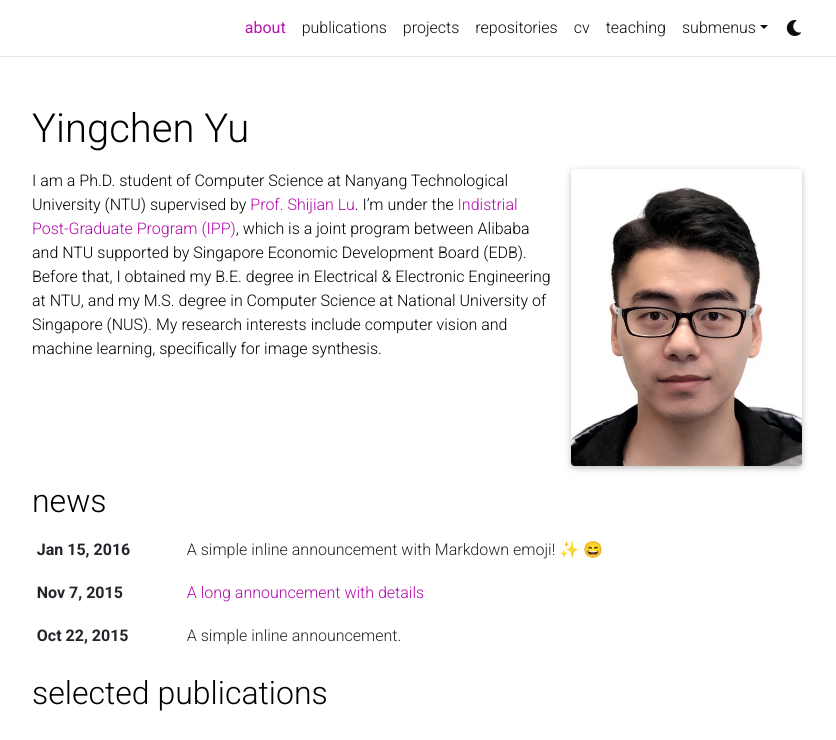
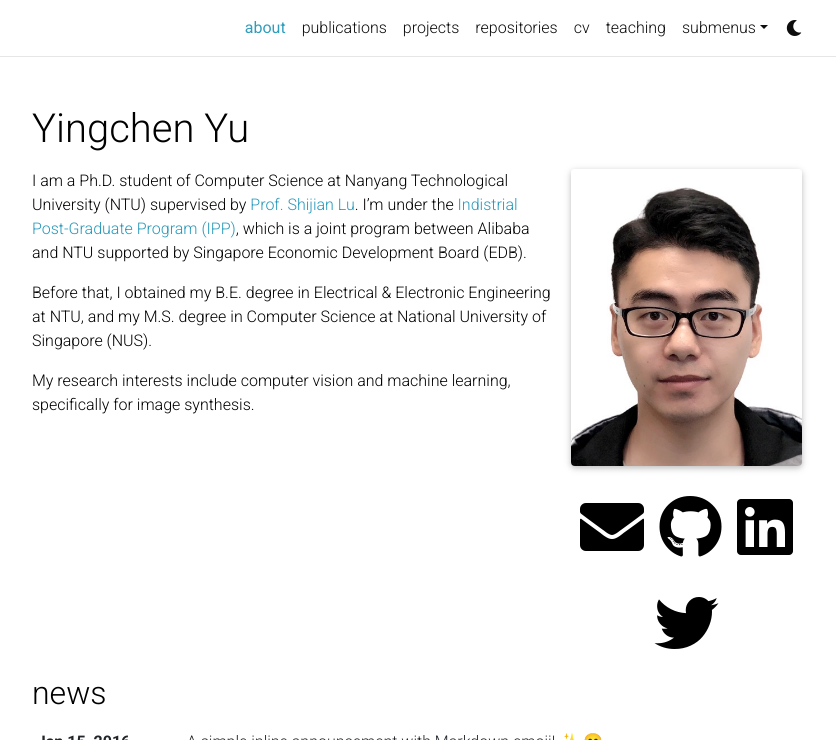
Before and after one commit to yingchen001/yingchen001.github.io, a Jekyll site: the page built from _pages/about.md, in a window 1280 px wide and 1106 px high, cut to the strip 0-740 px from the top of the window. Shown: the whole strip, without its empty margins (223-1059 px from the left). Built offline with Jekyll 4.4.1, drawn with Linux system fonts in a browser that asks for light colours; full-size pictures stand in for the smaller copies a plugin makes; emoji names are drawn with the system emoji font; comment, search, counter and statistics services are not loaded; a style sheet for code colours, icons or effects is not loaded.

Commit message:
update about page

```diff
--- a/_layouts/about.html
+++ b/_layouts/about.html
@@ -33,6 +33,19 @@
               {{ page.profile.address }}
             </div>
             {%- endif %}
+            <!-- Social -->
+            {%- if page.social %}
+            <div class="social">
+              <div class="contact-icons">
+                {% include social.html %}
+              </div>
+
+              <div class="contact-note">
+                {{ site.contact_note }}
+              </div>
+
+            </div>
+          {%- endif %}
           </div>
           {%- endif %}
 
@@ -58,19 +71,7 @@
             {%- include selected_papers.html %}
           {%- endif %}
 
-          <!-- Social -->
-          {%- if page.social %}
-            <div class="social">
-              <div class="contact-icons">
-                {% include social.html %}
-              </div>
 
-              <div class="contact-note">
-                {{ site.contact_note }}
-              </div>
-
-            </div>
-          {%- endif %}
         </article>
 
 </div>
--- a/_pages/about.md
+++ b/_pages/about.md
@@ -19,5 +19,7 @@
 ---
 
 I am a Ph.D. student of Computer Science at Nanyang Technological University (NTU) supervised by [Prof. Shijian Lu](https://sg-vilab.github.io). I’m under the [Indistrial Post-Graduate Program (IPP)](https://www.ntu.edu.sg/alibaba-ntu-jri/programmes), which is a joint program between Alibaba and NTU supported by Singapore Economic Development Board (EDB).
+
 Before that, I obtained my B.E. degree in Electrical & Electronic Engineering at NTU, and my M.S. degree in Computer Science at National University of Singapore (NUS).
+
 My research interests include computer vision and machine learning, specifically for image synthesis.
--- a/_sass/_themes.scss
+++ b/_sass/_themes.scss
@@ -7,8 +7,8 @@
   --global-code-bg-color: #{$code-bg-color-light};
   --global-text-color: #{$black-color};
   --global-text-color-light: #{$grey-color};
-  --global-theme-color: #{$purple-color};
-  --global-hover-color: #{$purple-color};
+  --global-theme-color: #{$cyan-color};
+  --global-hover-color: #{$cyan-color};
   --global-hover-text-color: #{$white-color};
   --global-footer-bg-color: #{$grey-color-dark};
   --global-footer-text-color: #{$grey-color-light};
```
